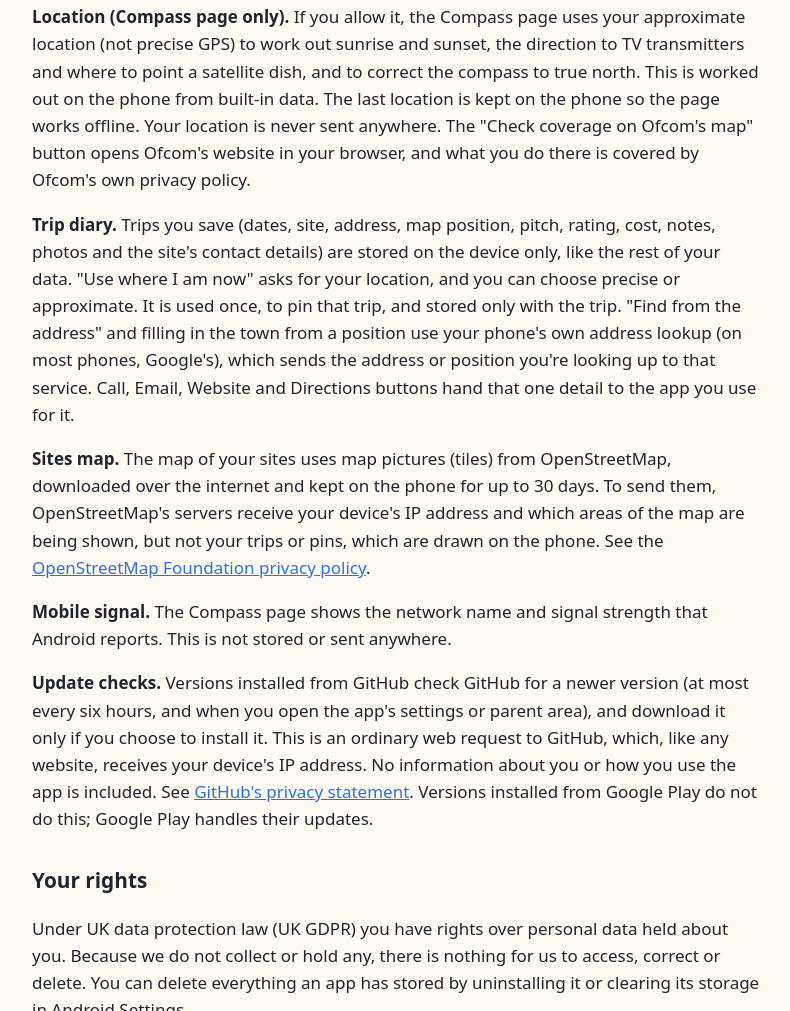
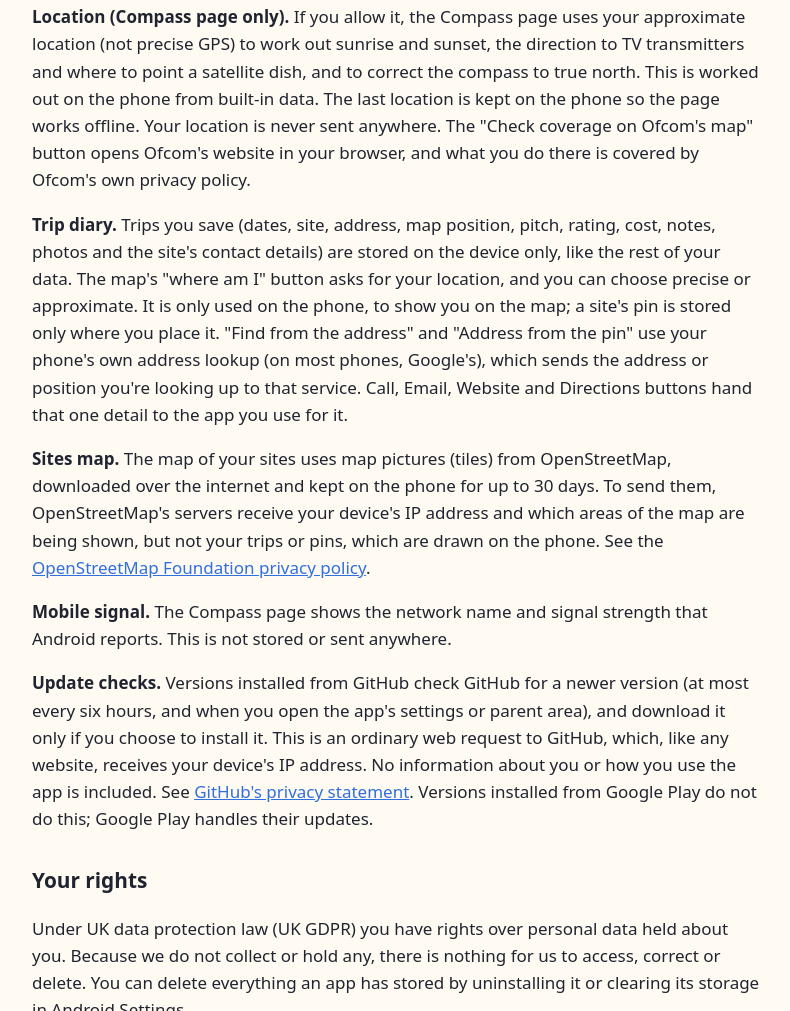
Before and after one commit to minisonmars/app-website, a plain HTML site: page privacy.html in a window 1280 px wide. Shown: the part 4911-5922 px from the top of the page, without its empty margins (244-1034 px from the left). Drawn offline with Linux system fonts and the light colour scheme.

Commit message:
Privacy: trip diary location wording
Co-Authored-By: Claude Opus 5.5 <noreply@anthropic.com>
Claude-Session: https://claude.ai/code/session_0146P2xSmr8hjGmPohJfJRbs

```diff
--- a/privacy.html
+++ b/privacy.html
@@ -80,7 +80,7 @@
 <p><strong>Notifications.</strong> The app asks to show notifications so it can remind you when something is due. It checks your reminders on the device once a day and after the phone restarts. Nothing leaves the phone.</p>
 <p><strong>Calendar (optional).</strong> If you turn on "Show reminders in a phone calendar", the app asks for calendar access. It then adds, changes and removes all-day entries for your dated reminders, in the calendar you choose: either a "Caravan Leveller" calendar it makes on the phone, or one you already have. It only reads calendar names (to let you choose) and the entries it made itself. If you choose a calendar that syncs to an online account, such as Google, that account's provider will receive those entries, as with anything else in that calendar. Turning it off removes the app's entries.</p>
 <p><strong>Location (Compass page only).</strong> If you allow it, the Compass page uses your approximate location (not precise GPS) to work out sunrise and sunset, the direction to TV transmitters and where to point a satellite dish, and to correct the compass to true north. This is worked out on the phone from built-in data. The last location is kept on the phone so the page works offline. Your location is never sent anywhere. The "Check coverage on Ofcom's map" button opens Ofcom's website in your browser, and what you do there is covered by Ofcom's own privacy policy.</p>
-<p><strong>Trip diary.</strong> Trips you save (dates, site, address, map position, pitch, rating, cost, notes, photos and the site's contact details) are stored on the device only, like the rest of your data. "Use where I am now" asks for your location, and you can choose precise or approximate. It is used once, to pin that trip, and stored only with the trip. "Find from the address" and filling in the town from a position use your phone's own address lookup (on most phones, Google's), which sends the address or position you're looking up to that service. Call, Email, Website and Directions buttons hand that one detail to the app you use for it.</p>
+<p><strong>Trip diary.</strong> Trips you save (dates, site, address, map position, pitch, rating, cost, notes, photos and the site's contact details) are stored on the device only, like the rest of your data. The map's "where am I" button asks for your location, and you can choose precise or approximate. It is only used on the phone, to show you on the map; a site's pin is stored only where you place it. "Find from the address" and "Address from the pin" use your phone's own address lookup (on most phones, Google's), which sends the address or position you're looking up to that service. Call, Email, Website and Directions buttons hand that one detail to the app you use for it.</p>
 <p><strong>Sites map.</strong> The map of your sites uses map pictures (tiles) from OpenStreetMap, downloaded over the internet and kept on the phone for up to 30 days. To send them, OpenStreetMap's servers receive your device's IP address and which areas of the map are being shown, but not your trips or pins, which are drawn on the phone. See the <a href="https://osmfoundation.org/wiki/Privacy_Policy">OpenStreetMap Foundation privacy policy</a>.</p>
 <p><strong>Mobile signal.</strong> The Compass page shows the network name and signal strength that Android reports. This is not stored or sent anywhere.</p>
 <p><strong>Update checks.</strong> Versions installed from GitHub check GitHub for a newer version (at most every six hours, and when you open the app's settings or parent area), and download it only if you choose to install it. This is an ordinary web request to GitHub, which, like any website, receives your device's IP address. No information about you or how you use the app is included. See <a href="https://docs.github.com/en/site-policy/privacy-policies/github-general-privacy-statement">GitHub's privacy statement</a>. Versions installed from Google Play do not do this; Google Play handles their updates.</p>
```
